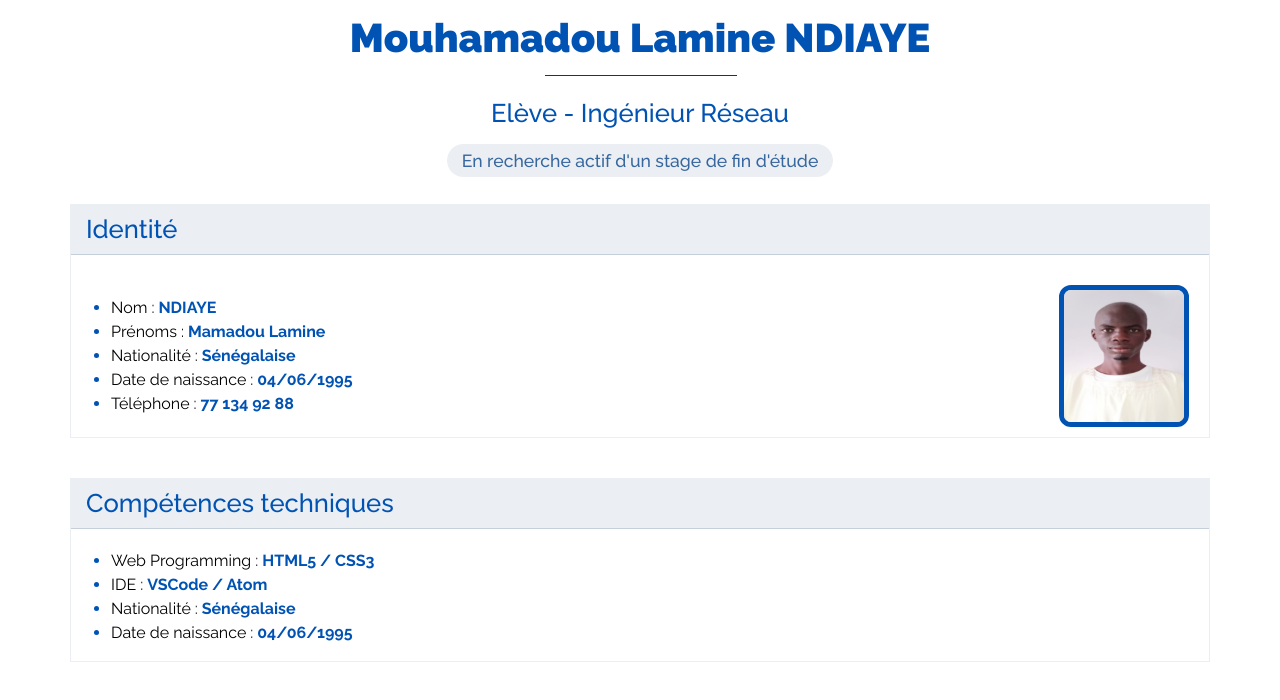
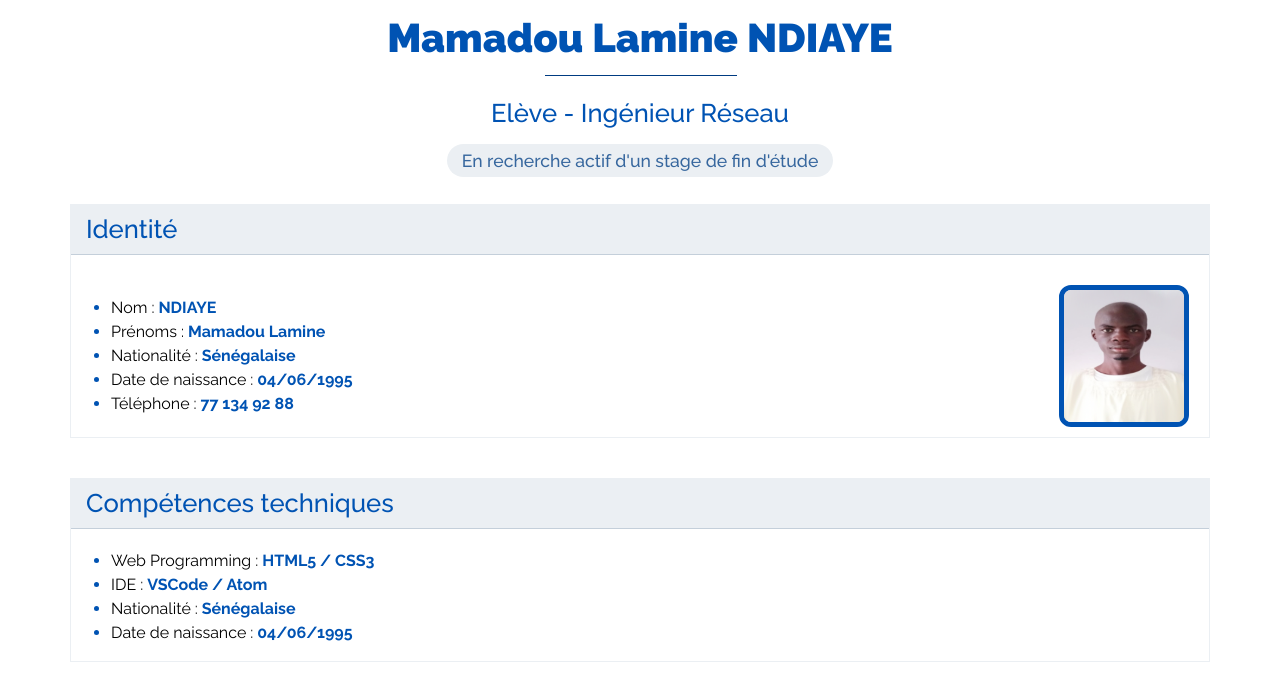
Before and after one commit to LamineND/CV_Lamine, a plain HTML site: page index.html in a window 1280 px wide. Shown: the top 700 px of the page. Drawn offline with Linux system fonts and the light colour scheme.

Commit message:
modification

```diff
--- a/cv.css
+++ b/cv.css
@@ -142,7 +142,8 @@
     git add .
     git commit -m "Premier commit"
     git remote add origin https://github.com/BasseND/CV_Lamine.git  // Lien github
-    git push --set-upstream origin master
+    git push --set-upstream origin master // Pour un premier commit seulement
+    git push // Pour tous les autres commits
 
     */
 
--- a/index.html
+++ b/index.html
@@ -9,7 +9,7 @@
 <body>
     <main>
         <section class="entete">
-            <h1>Mouhamadou Lamine NDIAYE</h1>
+            <h1>Mamadou Lamine NDIAYE</h1>
             <h2>Elève - Ingénieur Réseau</h2>
             <p> <span>En recherche actif d'un stage de fin d'étude</span> </p>
 
```
